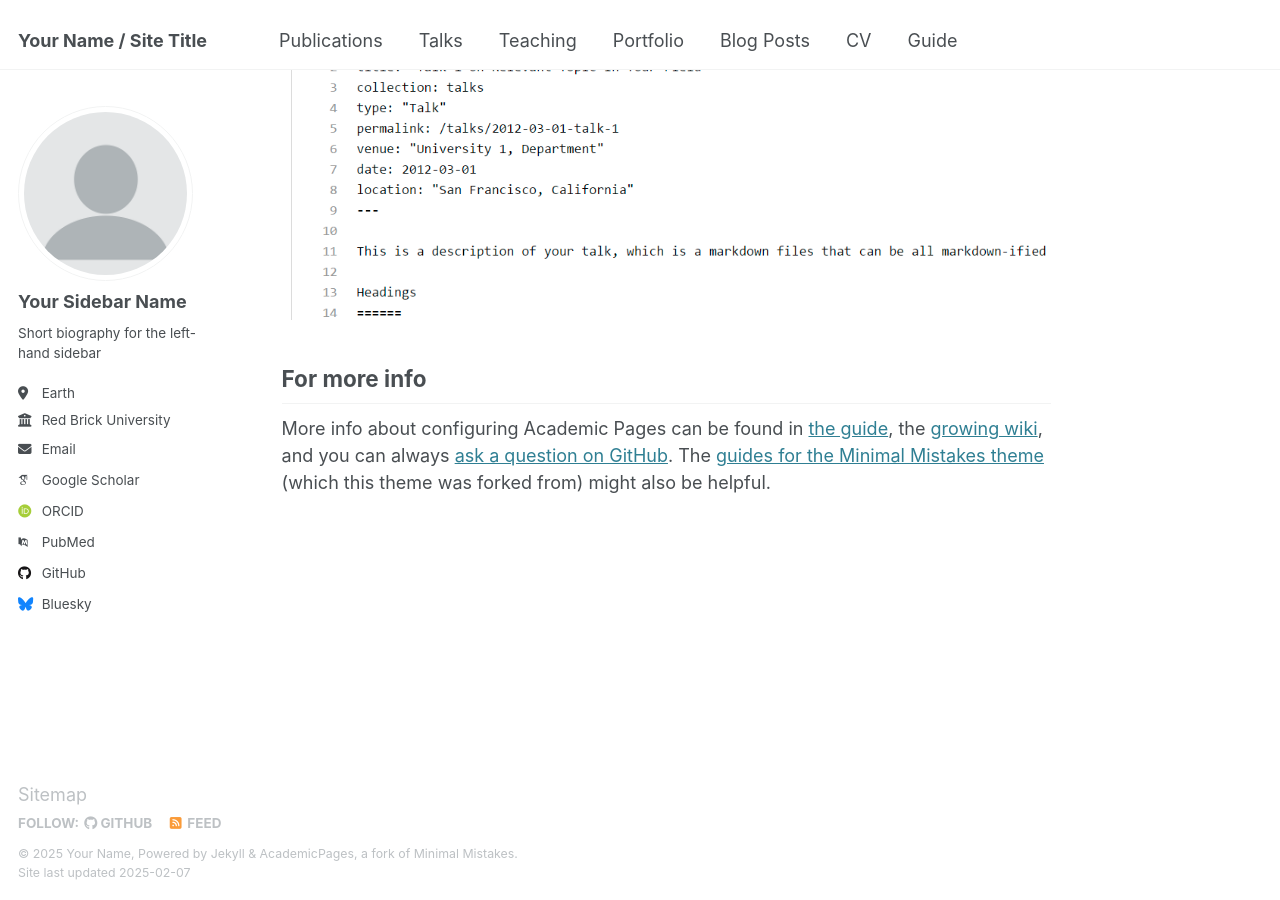
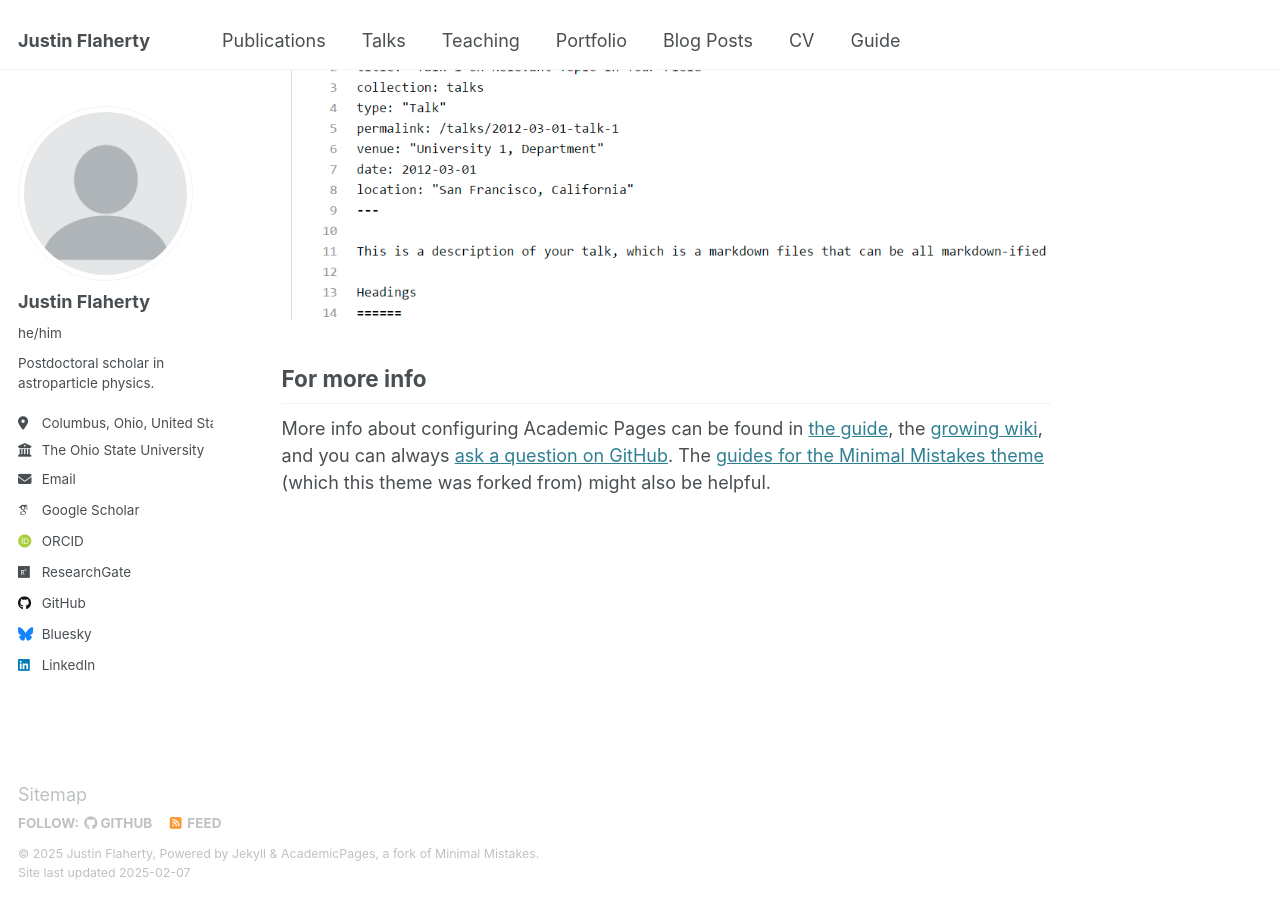
Before and after one commit to FlahertyJustinC/FlahertyJustinC.github.io, a Jekyll site: the page built from _pages/about.md, in a window 1280 px wide and 900 px high, scrolled down 2642 px. Built offline with Jekyll 4.4.1, drawn with Linux system fonts in a browser that asks for light colours; some web fonts are replaced.

Commit message:
Update _config.yml
Added personal info and links to config file.

```diff
--- a/_config.yml
+++ b/_config.yml
@@ -9,13 +9,13 @@
 # Basic Site Settings
 locale                   : "en-US"
 site_theme               : "default"
-title                    : "Your Name / Site Title"
+title                    : "Justin Flaherty"
 title_separator          : "-"
-name                     : &name "Your Name"
-description              : &description "personal description"
-url                      : https://academicpages.github.io # the base hostname & protocol for your site e.g. "https://[your GitHub username].github.io"
+name                     : &name "Justin Flaherty"
+description              : &description "Astroparticle physicist with a focus on radio detection of ultrahigh energy neutrinos."
+url                      : https://FlahertyJustinC.github.io # the base hostname & protocol for your site e.g. "https://[your GitHub username].github.io"
 baseurl                  : "" # the subpath of your site, e.g. "/blog"
-repository               : "academicpages/academicpages.github.io"
+repository               : "FlahertyJustinC/FlahertyJustinC.github.io"
 
 # Site Author - The following control what appear as part of the author content on the side bar.
 #               If a field is blank the icon and link will not appear, otherwise it will be shown.
@@ -23,34 +23,34 @@ repository               : "academicpages/academicpages.github.io"
 author:
   # Biographic information
   avatar           : "profile.png"
-  name             : "Your Sidebar Name"
-  pronouns         : # example: "she/her"
-  bio              : "Short biography for the left-hand sidebar"
-  location         : "Earth"
-  employer         : "Red Brick University"
+  name             : "Justin Flaherty"
+  pronouns         : "he/him"
+  bio              : "Postdoctoral scholar in astroparticle physics."
+  location         : "Columbus, Ohio, United States"
+  employer         : "The Ohio State University"
   uri              : # URL
-  email            : "none@example.org"
+  email            : "flaherty.147@osu.edu"
 
   # Academic websites
   arxiv            : # URL - Update with the correct link to your profile
-  googlescholar    : "https://scholar.google.com/citations?user=PS_CX0AAAAAJ"
+  googlescholar    : "https://scholar.google.com.hk/citations?user=QSfb5MoAAAAJ&hl=en"
   impactstory      : # URL
-  orcid            : "http://orcid.org/yourorcidurl"
+  orcid            : "https://orcid.org/0000-0003-3609-7361"
   semantic         : # URL
-  pubmed           : "https://www.ncbi.nlm.nih.gov/pubmed/?term=john+snow"
-  researchgate     : # URL
+  pubmed           : # "https://www.ncbi.nlm.nih.gov/pubmed/?term=john+snow"
+  researchgate     : "https://www.researchgate.net/profile/Justin-Flaherty?ev=hdr_xprf"
   scopus           : # URL
 
   # Repositories and software development
   bitbucket        : # Username - Update with your username on the site
   codepen          : # Username
   dribbble         : # Username
-  github           : "academicpages"
+  github           : "FlahertyJustinC"
   kaggle           : # Username
   stackoverflow    : # User number or user number and name (i.e., use "1" or "1/jeff-atwood")
 
   # Social media
-  bluesky          : "bsky.app" # Replace this with you Bluesky username
+  bluesky          : "justinflaherty.bsky.social" # Replace this with you Bluesky username
   facebook         : # Username
   flickr           : # Username
   foursquare       : # Username
@@ -59,7 +59,7 @@ author:
   keybase          : # Username
   instagram        : # Username
   lastfm           : # Username
-  linkedin         : # Username
+  linkedin         : "flahertyjustinc"
   mastodon         : # URL
   medium           : # URL
   pinterest        : # Username
```
